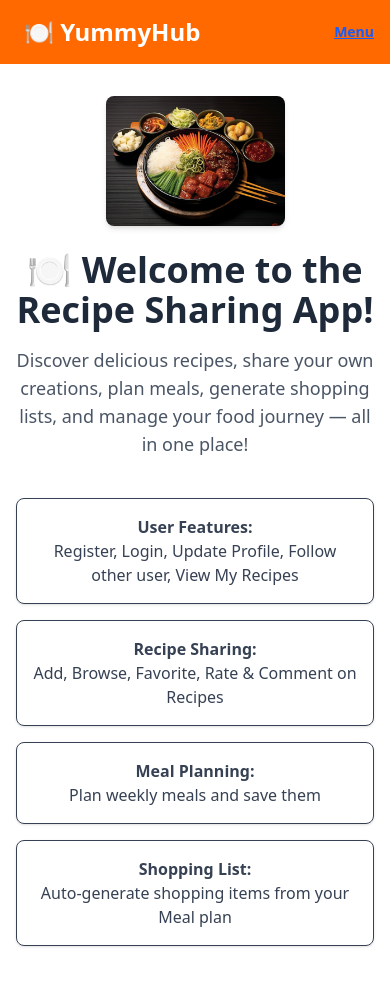
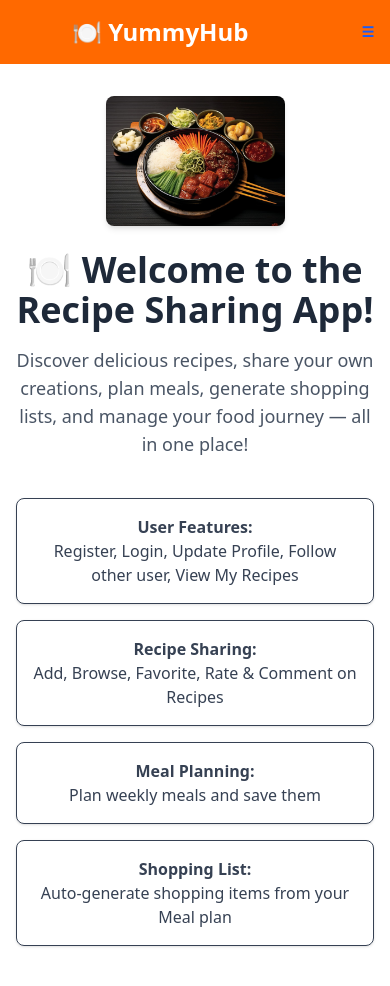
Before and after one commit to nandhini-11-cmd/recipeapp-frontend, a React (Vite) app: page / in a window 390 px wide. Shown: the top 986 px of the page. Built offline with nearby package versions, Linux system fonts and the light colour scheme; no server answers.

Commit message:
Included responsiveness

```diff
--- a/src/components/Navbar.jsx
+++ b/src/components/Navbar.jsx
@@ -14,15 +14,14 @@ const Navbar = () => {
   return (
     <nav className="bg-orange-500 text-white p-4 ">
        <div className="flex justify-between items-center">
-      <Link to="/" className="text-2xl font-bold ml-2 md:ml-140">🍽️ YummyHub</Link>
-     <button onClick={() => setShowMenu(!showMenu)} className="md:hidden text-blue-600 font-bold text-sm underline ">
-          {showMenu ? "Close" : "Menu"}
+      <Link to="/" className="text-2xl font-bold ml-14 md:ml-140">🍽️ YummyHub</Link>
+     <button onClick={() => setShowMenu(!showMenu)} className="md:hidden text-blue-600 font-bold text-sm  ">
+          {showMenu ? '\u2716' : '\u2630'}
         </button>
       </div>
      <div
        className={`mt-4 ${showMenu ? "flex" : "hidden"} flex-col items-start space-y-2 md:space-y-0 md:flex md:flex-row md:items-center md:justify-between md:space-x-4 text-s md:text-m font-bold`}>
-        {user ? (
-          <>
+        {user ? ( <>
           <span className=" font-bold text-green-800">Hi, {user.name} Welcome!</span>
             <Link to="/recipes">All-Recipes</Link>
             <Link to="/create">Add-Recipe</Link>
@@ -32,28 +31,21 @@ const Navbar = () => {
             <Link to="/shopping-list">Shopping-List</Link>
             <Link to="/following">Following</Link>
             <Link to="/profile">Update-Profile</Link>
-
             <button onClick={handleLogout} className="bg-red-600 px-3 py-1 ml-4 rounded hover:bg-red-700">
               Logout
             </button>
             </>) : (
               <div className="flex flex-col md:flex-row md:justify-between items-center w-full space-y-2 md:space-y-0">
-
              <p className="text-xl md:text-2xl  font-bold text-green-700 whitespace-nowrap">
-    Cook! Share! and Enjoy!
-  </p>
-
+              Share! Cook! and Enjoy!</p>
            <div className="flex flex-row text-xl md:text-xl items-center space-x-2">
-
           <Link to="/register" className="text-blue-500  font-bold">SignUp</Link>
           <span className="text-blue-500 font-bold">|</span>
-
           <Link to="/login" className="text-blue-500  font-bold">Login</Link>
           </div>
           </div>
          )}
            </div>
-
          </nav>
         );
     };
```
Lines whose indentation alone changed are shown as unchanged.
